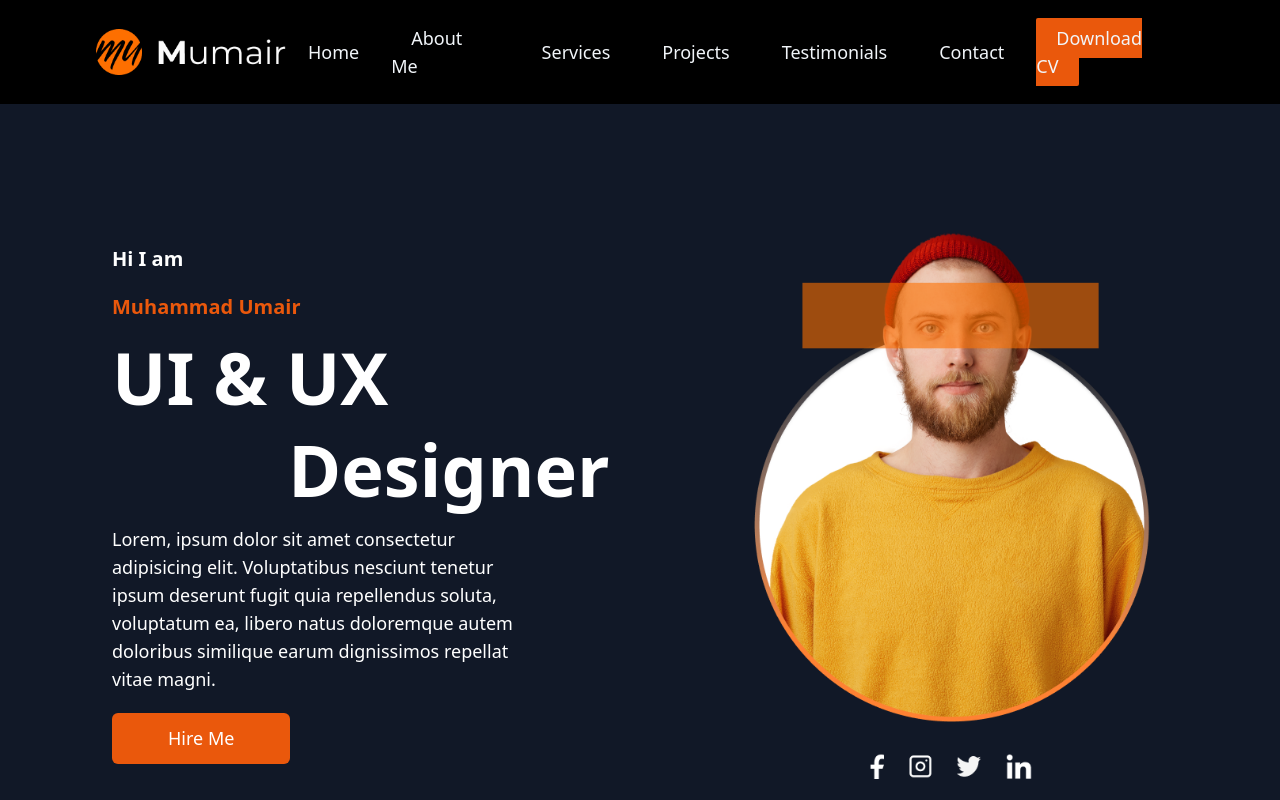
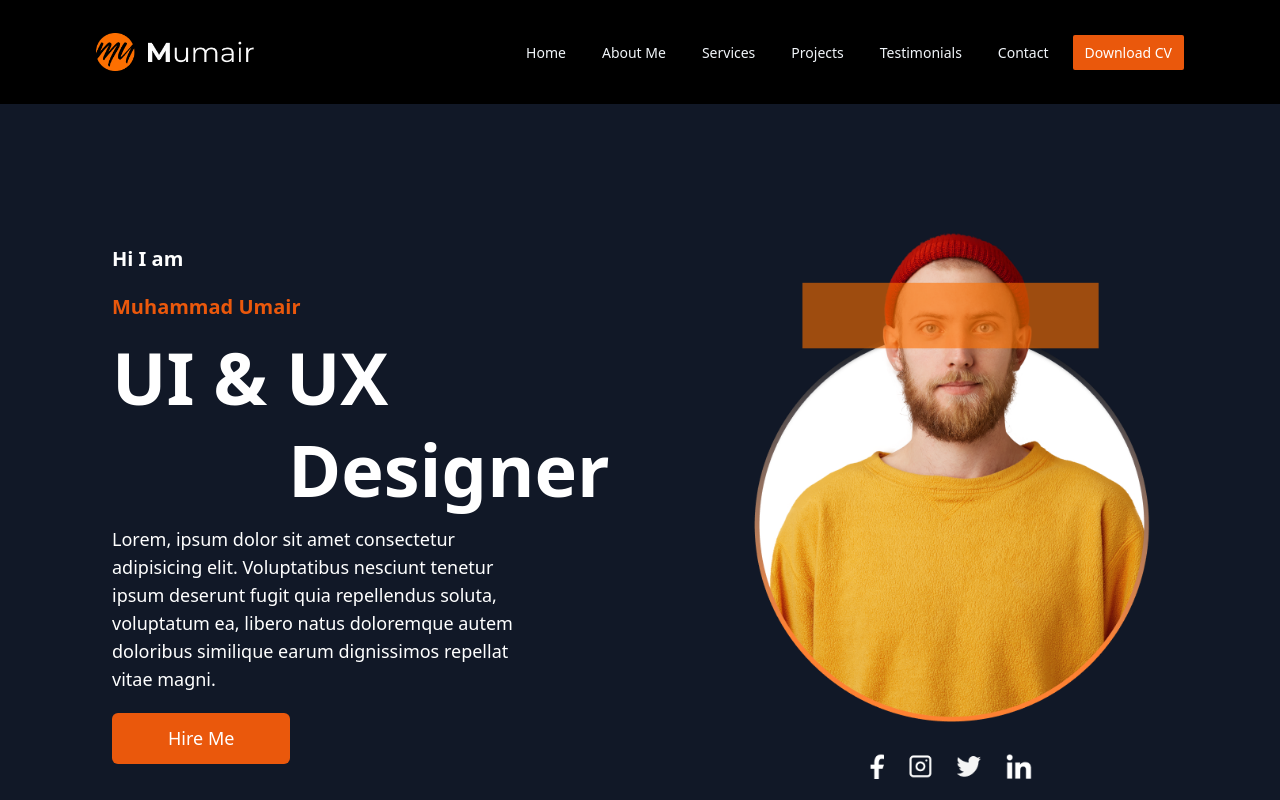
Before and after one commit to Kaminikjha/Mugs, a React (Create React App) app: page / in a window 1280 px wide. Shown: the top 800 px of the page. Built offline with nearby package versions, Linux system fonts and the light colour scheme.

Commit message:
responsive navbar done

```diff
--- a/src/components/Navbar.js
+++ b/src/components/Navbar.js
@@ -10,7 +10,7 @@ const Navbar = () => {
       <section className="w-full bg-black text-white flex justify-between items-center py-6 lg:px-16">
         <div className="w-full flex justify-between items-center h-14 mx-5 sm:p-3">
           <img
-            className="object-cover max-h-32 max-w-32 sm:max-h-48 sm:max-w-48 sm:justify-between"
+            className="object-cover max-h-32 max-w-32 sm:max-h-40 sm:max-w-40 sm:justify-between"
             src={logo}
             alt="Logo"
           ></img>
@@ -18,29 +18,29 @@ const Navbar = () => {
           {toggle ? (
             <FaXmark
               onClick={() => setToggle(!toggle)}
-              className="fa-solid fa-xmark text-3xl md:hidden block"
+              className="fa-solid fa-xmark text-3xl lg:hidden block"
             />
           ) : (
             <IoMenu
               onClick={() => setToggle(!toggle)}
-              className="fa-solid fa-bars text-4xl md:hidden block"
+              className="fa-solid fa-bars text-4xl lg:hidden block"
             />
           )}
 
-          <div className="hidden md:flex lg:flex justify-end items-center w-full  gap-2">
-          <div className="flex flex-col">
+<div className=" hidden lg:flex justify-end items-center w-full  gap-2">
           <ul className="flex justify-center items-center gap-3">
             <li>
               <a
-                  className="text-lg text-slate-100 cursor-pointer rounded-sm px-5 py-2 hover:bg-orange-600 hover:text-white active:text-white"
+                className="text-sm text-slate-100 cursor-pointer rounded-sm px-3 py-2 hover:bg-orange-600 hover:text-white active:text-white"
                 href="/"
               >
                 Home
               </a>
             </li>
+
             <li>
               <a
-                  className="text-lg text-slate-100 cursor-pointer rounded-sm px-5 py-2 hover:bg-orange-600 hover:text-white active:text-white"
+                className="text-sm text-slate-100 cursor-pointer rounded-sm px-3 py-2 hover:bg-orange-600 hover:text-white active:text-white"
                 href="#about me"
               >
                 About Me
@@ -49,8 +49,8 @@ const Navbar = () => {
 
             <li>
               <a
-                  className="text-lg text-slate-100 cursor-pointer rounded-sm px-5 py-2 hover:bg-orange-600 hover:text-white active:text-white"
-                  href="#services"
+                className="text-sm text-slate-100 cursor-pointer rounded-sm px-3 py-2 hover:bg-orange-600 hover:text-white active:text-white"
+                href="#Services"
               >
                 Services
               </a>
@@ -58,7 +58,7 @@ const Navbar = () => {
 
             <li>
               <a
-                  className="text-lg text-slate-100 cursor-pointer rounded-sm px-5 py-2 hover:bg-orange-600 hover:text-white active:text-white"
+                className="text-sm text-slate-100 cursor-pointer rounded-sm px-3 py-2 hover:bg-orange-600 hover:text-white active:text-white"
                 href="#projects"
               >
                 Projects
@@ -67,15 +67,16 @@ const Navbar = () => {
 
             <li>
               <a
-                  className="text-lg text-slate-100 cursor-pointer rounded-sm px-5 py-2 hover:bg-orange-600 hover:text-white active:text-white"
+                className="text-sm text-slate-100 cursor-pointer rounded-sm px-3 py-2 hover:bg-orange-600 hover:text-white active:text-white"
                 href="#testimonials"
               >
                 Testimonials
               </a>
             </li>
+
             <li>
               <a
-                  className="text-lg text-slate-100 cursor-pointer rounded-sm px-5 py-2 hover:bg-orange-600 hover:text-white active:text-white"
+                className="text-sm text-slate-100 cursor-pointer rounded-sm px-3 py-2 hover:bg-orange-600 hover:text-white active:text-white"
                 href="#contact"
               >
                 Contact
@@ -84,28 +85,24 @@ const Navbar = () => {
 
             <li>
               <a
-                  className="text-lg text-slate-100 cursor-pointer rounded-sm px-5 py-2 bg-orange-600 hover:text-white active:text-white"
-                  href="#download CV"
+                className="text-sm text-slate-100 cursor-pointer rounded-sm px-3 py-2 bg-orange-600 text-white active:text-white"
+                href="#"
               >
                 Download CV
               </a>
             </li>
-
           </ul>
-
-          </div>
-
         </div>
 
           {/* Responsive Menu */}
 
           <ul
-            className={` duration-300 md:hidden w-full h-screen fixed block bg-black  top-[82px]
+            className={` duration-300 lg:hidden w-full h-screen fixed block bg-black  top-[82px]
           ${toggle ? "left-[0]" : "left-[-100%]"} `}
           >
             <li className=" p-3 ">
               <a
-                className="text-lg text-slate-100 cursor-pointer rounded-sm px-5 py-2 hover:bg-sky-700 hover:text-white active:text-white"
+                className="text-lg text-slate-100 cursor-pointer rounded-sm px-5 py-2 hover:bg-orange-600 hover:text-white active:text-white"
                 href="/"
               >
                 Home
@@ -156,7 +153,7 @@ const Navbar = () => {
             </li>
             <li className=" p-3" >
                 <a
-                  className="text-lg text-slate-100 cursor-pointer rounded-sm px-5 py-2  hover:text-white active:text-white"
+                  className="text-lg text-slate-100 cursor-pointer rounded-sm px-5 py-2 hover:bg-orange-600  hover:text-white active:text-white"
                   href="#download CV"
                 >
                   Download CV
```
Lines whose indentation alone changed are shown as unchanged.
